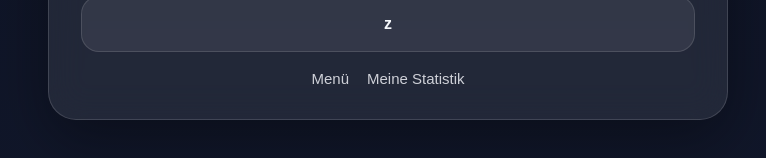
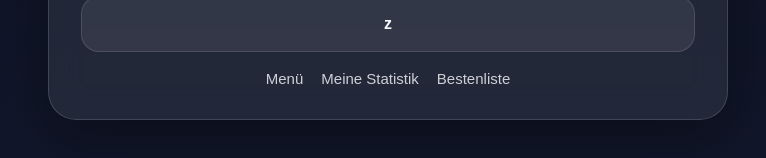
Before and after one commit to gallardo1337/CyrillicLab, a Next.js app: page /game in a window 1280 px wide. Shown: the part 594-752 px from the top of the page, without its empty margins (252-1018 px from the left). Built offline with nearby package versions, Linux system fonts and the light colour scheme; no server answers.

Commit message:
Update page.jsx

```diff
--- a/app/game/page.jsx
+++ b/app/game/page.jsx
@@ -238,7 +238,9 @@ function GameContent() {
     );
   }
 
-  const totalForProgress = isInfinityMode ? Math.max(score + 1, 1) : activeQuestions.length;
+  const totalForProgress = isInfinityMode
+    ? Math.max(score + 1, 1)
+    : activeQuestions.length;
 
   const addMistake = (question) => {
     setMistakes((prev) => {
@@ -436,6 +438,10 @@ function GameContent() {
             <Link href="/stats" className="linkButton">
               Meine Statistik
             </Link>
+
+            <Link href="/leaderboard" className="linkButton">
+              Bestenliste
+            </Link>
           </div>
         </div>
       </main>
@@ -559,6 +565,9 @@ function GameContent() {
           <Link href="/stats" className="textLink">
             Meine Statistik
           </Link>
+          <Link href="/leaderboard" className="textLink">
+            Bestenliste
+          </Link>
         </div>
       </div>
     </main>
```
